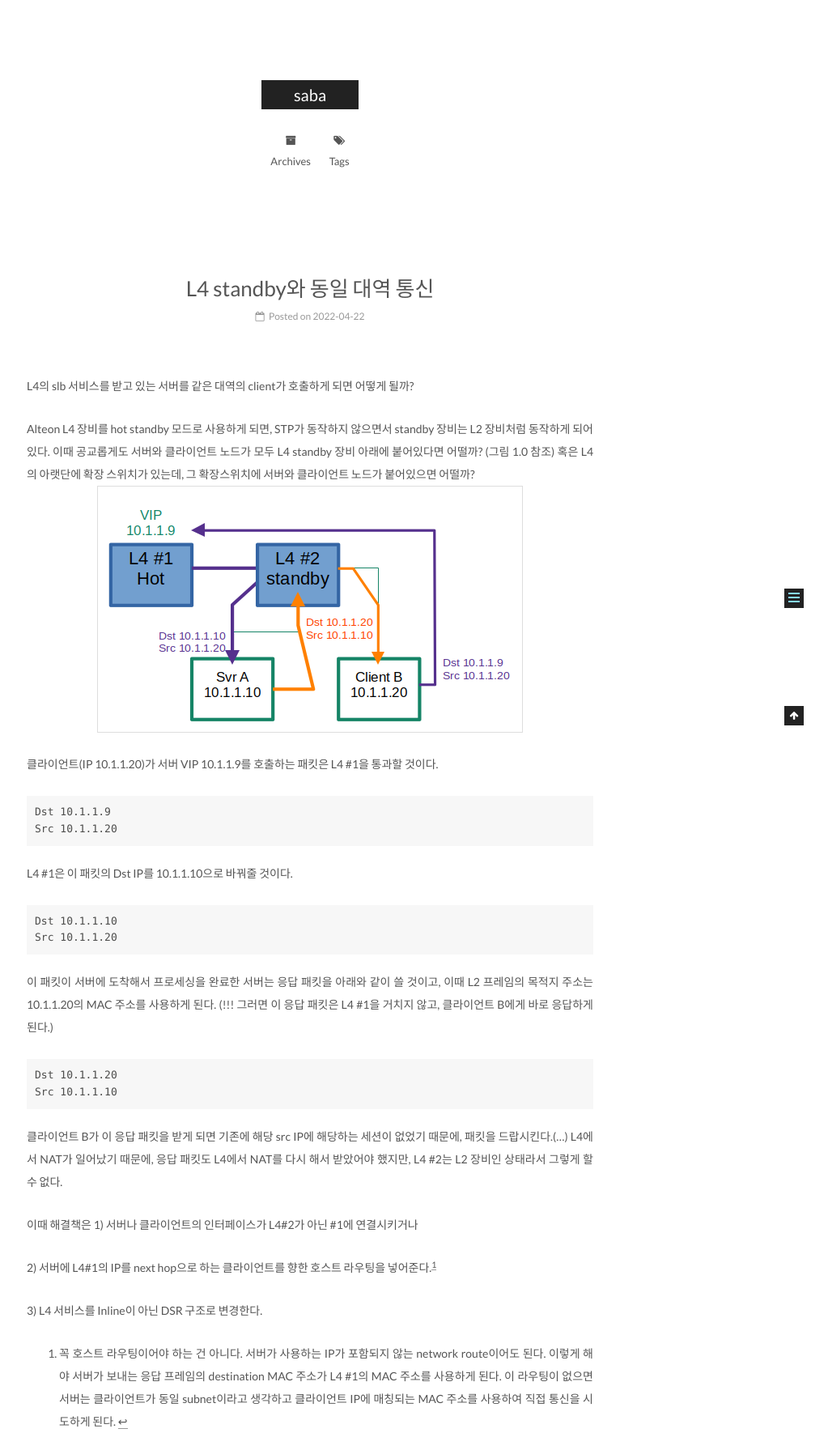
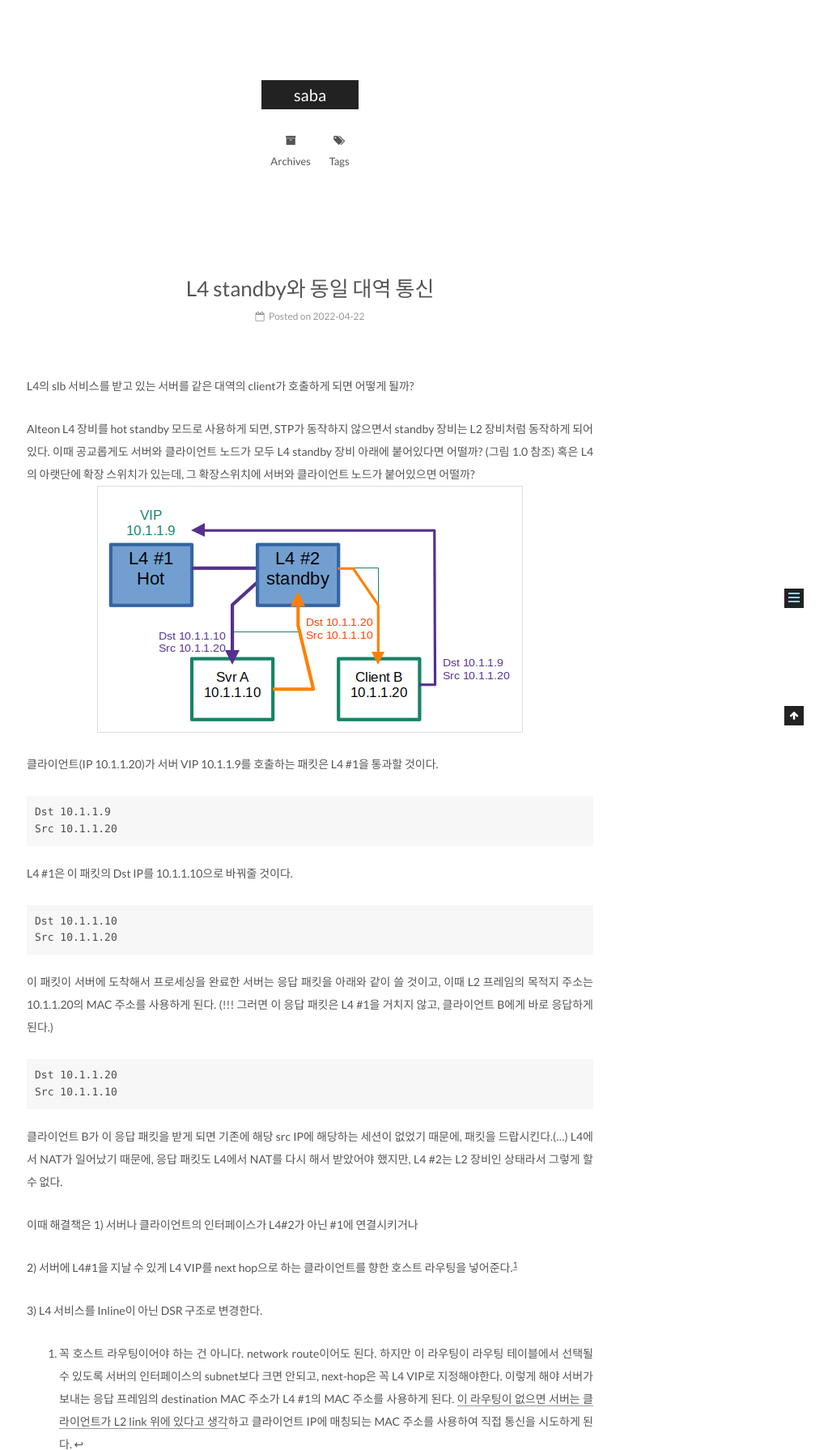
Before and after one commit to saba4good/networkengineering, a Jekyll site: the page built from _posts/2022-04-22-L4-standby-as-L2.md, in a window 1280 px wide, cut to the strip 104-1895 px from the top of the page. Shown: the whole strip at 81% size, without its empty margins (257-1280 px from the left). Built offline with Jekyll 4.4.1, drawn with Linux system fonts in a browser that asks for light colours.

Commit message:
fixed wrong assumption by me. :)

```diff
--- a/_posts/2022-04-22-L4-standby-as-L2.md
+++ b/_posts/2022-04-22-L4-standby-as-L2.md
@@ -28,8 +28,8 @@ Src 10.1.1.10
 이때 해결책은
 1) 서버나 클라이언트의 인터페이스가 L4#2가 아닌 #1에 연결시키거나
 
-2) 서버에 L4#1의 IP를 next hop으로 하는 클라이언트를 향한 호스트 라우팅을 넣어준다.[^1]
+2) 서버에 L4#1을 지날 수 있게 L4 VIP를 next hop으로 하는 클라이언트를 향한 호스트 라우팅을 넣어준다.[^1]
 
 3) L4 서비스를 Inline이 아닌 DSR 구조로 변경한다.
 
-[^1]: 꼭 호스트 라우팅이어야 하는 건 아니다. 서버가 사용하는 IP가 포함되지 않는 network route이어도 된다. 이렇게 해야 서버가 보내는 응답 프레임의 destination MAC 주소가 L4 #1의 MAC 주소를 사용하게 된다. 이 라우팅이 없으면 서버는 클라이언트가 동일 subnet이라고 생각하고 클라이언트 IP에 매칭되는 MAC 주소를 사용하여 직접 통신을 시도하게 된다.
+[^1]: 꼭 호스트 라우팅이어야 하는 건 아니다. network route이어도 된다. 하지만 이 라우팅이 라우팅 테이블에서 선택될 수 있도록 서버의 인터페이스의 subnet보다 크면 안되고, next-hop은 꼭 L4 VIP로 지정해야한다. 이렇게 해야 서버가 보내는 응답 프레임의 destination MAC 주소가 L4 #1의 MAC 주소를 사용하게 된다. [이 라우팅이 없으면 서버는 클라이언트가 L2 link 위에 있다고 생각](https://networkengineering.stackexchange.com/a/80687/43549){:target="_blank"}{:rel="noopener noreferrer"}하고 클라이언트 IP에 매칭되는 MAC 주소를 사용하여 직접 통신을 시도하게 된다.
```
